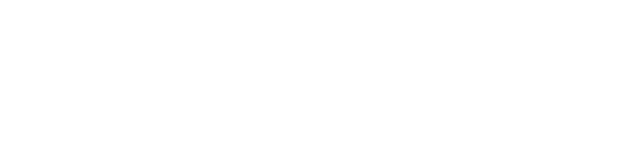
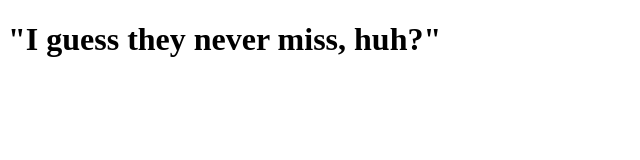
Before and after one commit to Spectrumstudent/Hit-Or-Miss, a plain HTML site: page p2.html in a window 1280 px wide. Shown: the whole page, without its empty margins (0-640 px from the left). Drawn offline with Linux system fonts and the light colour scheme.

Commit message:
Update p2.html

```diff
--- a/p2.html
+++ b/p2.html
@@ -1,4 +1,10 @@
 <!DOCTYPE html>
 <html>
 <head>
-<title
+<title>Page 2</title>
+</head>
+<body>
+
+<h1>"I guess they never miss, huh?"</h1>
+</body>
+</html>
```
